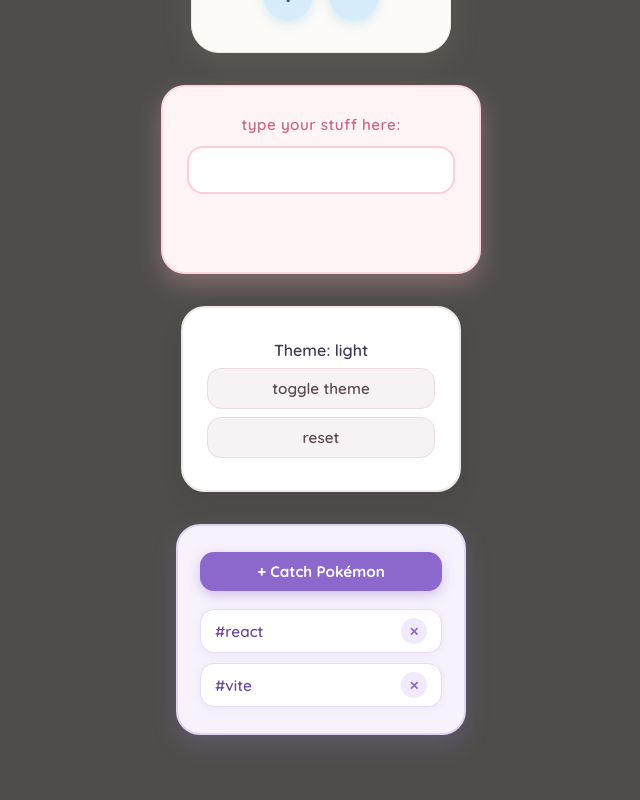
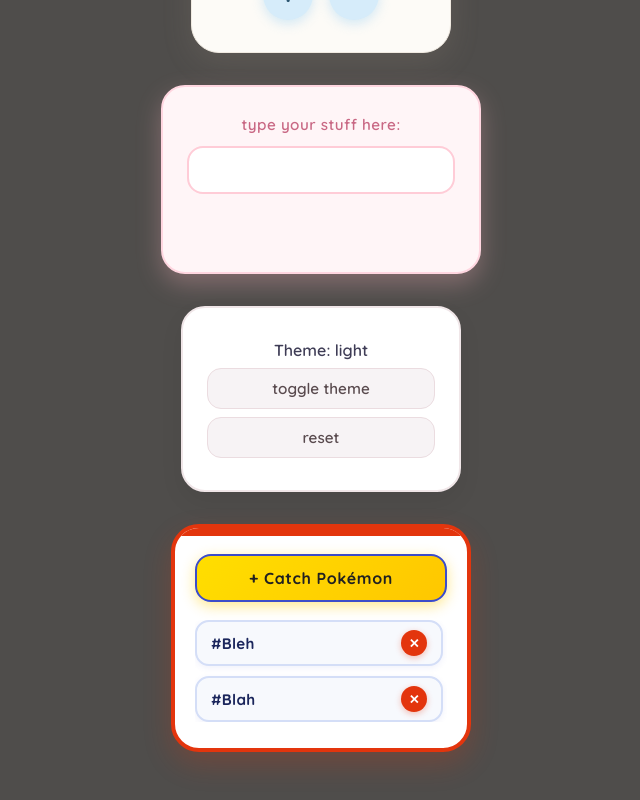
Before and after one commit to justmrnobody007-dotcom/skillissue, a React (Vite) app: page / in a window 1280 px wide. Shown: the part 986-1786 px from the top of the page, without its empty margins (319-959 px from the left). Built offline with nearby package versions, Linux system fonts and the light colour scheme.

Commit message:
finished brocode playlist

```diff
--- a/src/banana.jsx
+++ b/src/banana.jsx
@@ -3,8 +3,8 @@ import { useState } from "react";
 function Tags() {
 
   const [tags, setTags] = useState([
-    "react",
-    "vite"
+    "bleh",
+    "blah"
   ]);
 
   function addTag() {
--- a/src/index.css
+++ b/src/index.css
@@ -245,82 +245,106 @@ html, body {
   color: #70d6ff;
   border-color: #70d6ff;
 }
-/* Violet Card Container */
+/* Pokémon Card Container */
 .tags-card {
-  width: 290px;
-  padding: 26px 22px;
-  background-color: #f7f2fc; /* Soft pastel lilac/violet */
-  border: 2px solid #e1d3f5;
-  border-radius: 24px;
-  box-shadow: 0 10px 25px rgba(162, 132, 222, 0.22);
+  width: 300px;
+  padding: 26px 20px;
+  background-color: #ffffff;
+  border-radius: 28px;
+  border: 4px solid #e3350d; /* Pokéball Red */
+  box-shadow: 0 12px 28px rgba(227, 53, 13, 0.22);
   text-align: center;
   font-family: 'Quicksand', sans-serif;
-  transition: transform 0.2s ease;
+  position: relative;
+  overflow: hidden;
 }
 
-.tags-card h2 {
-  font-size: 1.15rem;
-  font-weight: 700;
-  letter-spacing: 0.06em;
-  text-transform: lowercase;
-  color: #5e4385; /* Deep muted violet */
-  margin: 0 0 18px 0;
+/* Subtle Pokéball Top Bar Accent */
+.tags-card::before {
+  content: "";
+  position: absolute;
+  top: 0;
+  left: 0;
+  right: 0;
+  height: 8px;
+  background-color: #e3350d;
 }
 
-/* Primary "Add" Button */
+/* Catch Pokémon Primary Button */
 .tags-card .btn-add {
   width: 100%;
-  padding: 10px 16px;
+  padding: 12px 18px;
   font-family: 'Quicksand', sans-serif;
-  font-size: 0.95rem;
+  font-size: 1rem;
   font-weight: 700;
-  color: #ffffff;
-  background-color: #8c68cd; /* Rich vibrant violet */
-  border: none;
-  border-radius: 14px;
+  letter-spacing: 0.04em;
+  color: #212121;
+  background: linear-gradient(135deg, #ffde00 0%, #ffc700 100%); /* Pikachu Gold */
+  border: 2px solid #3b4cca; /* Pokémon Blue */
+  border-radius: 16px;
   cursor: pointer;
-  box-shadow: 0 4px 12px rgba(140, 104, 205, 0.35);
+  box-shadow: 0 4px 14px rgba(255, 204, 0, 0.45);
   transition: all 0.2s cubic-bezier(0.34, 1.56, 0.64, 1);
 }
 
 .tags-card .btn-add:hover {
-  background-color: #7b52c4;
-  transform: translateY(-2px);
-  box-shadow: 0 6px 16px rgba(140, 104, 205, 0.5);
+  background: linear-gradient(135deg, #ffe433 0%, #ffd026 100%);
+  transform: translateY(-2px) scale(1.02);
+  box-shadow: 0 6px 18px rgba(255, 204, 0, 0.6);
 }
 
 .tags-card .btn-add:active {
-  transform: translateY(0);
+  transform: translateY(0) scale(0.98);
 }
 
-/* Tag Items Wrapper */
+/* Tags Container */
 .tags-container {
   margin-top: 18px;
   display: flex;
   flex-direction: column;
   gap: 10px;
+  max-height: 240px;
+  overflow-y: auto;
+  padding-right: 4px;
 }
 
-/* Individual Tag Row */
+/* Scrollbar Styling */
+.tags-container::-webkit-scrollbar {
+  width: 6px;
+}
+.tags-container::-webkit-scrollbar-thumb {
+  background: #ffccd5;
+  border-radius: 4px;
+}
+
+/* Individual Pokémon Tag */
 .tag-item {
   margin: 0;
   display: flex;
   justify-content: space-between;
   align-items: center;
-  background-color: #ffffff;
-  border: 1.5px solid #e7dcfa;
+  background-color: #f7f9fd;
+  border: 2px solid #d4def7;
   border-radius: 14px;
   padding: 8px 14px;
-  box-shadow: 0 2px 8px rgba(140, 104, 205, 0.08);
+  box-shadow: 0 2px 6px rgba(59, 76, 202, 0.08);
+  transition: transform 0.15s ease, border-color 0.15s ease;
+}
+
+.tag-item:hover {
+  border-color: #3b4cca;
+  transform: translateX(2px);
 }
 
 .tag-name {
   font-size: 0.95rem;
-  font-weight: 600;
-  color: #6a4c9c;
+  font-weight: 700;
+  text-transform: capitalize;
+  color: #1b265c;
+  letter-spacing: 0.02em;
 }
 
-/* Mini Delete Button */
+/* Release Pokémon Button */
 .btn-del {
   display: flex;
   align-items: center;
@@ -329,20 +353,20 @@ html, body {
   height: 26px;
   padding: 0;
   font-family: 'Quicksand', sans-serif;
-  font-size: 0.75rem;
+  font-size: 0.8rem;
   font-weight: 700;
-  color: #8c68cd;
-  background-color: #f1e9fc;
+  color: #ffffff;
+  background-color: #e3350d; /* Pokéball Red */
   border: none;
   border-radius: 50%;
   cursor: pointer;
+  box-shadow: 0 2px 6px rgba(227, 53, 13, 0.3);
   transition: all 0.2s ease;
 }
 
 .btn-del:hover {
-  background-color: #e5d6fa;
-  color: #5c359d;
-  transform: scale(1.1);
+  background-color: #c42704;
+  transform: scale(1.12);
 }
 
 .btn-del:active {
```
